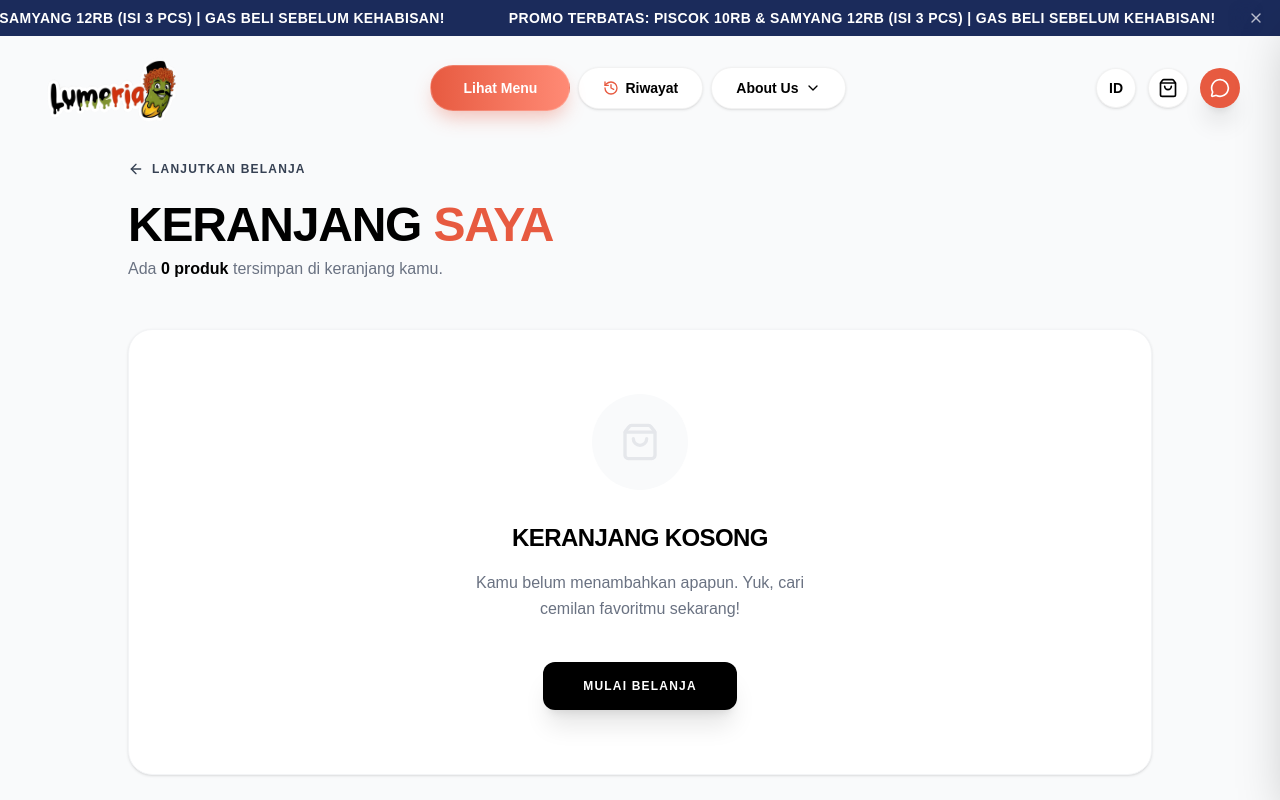
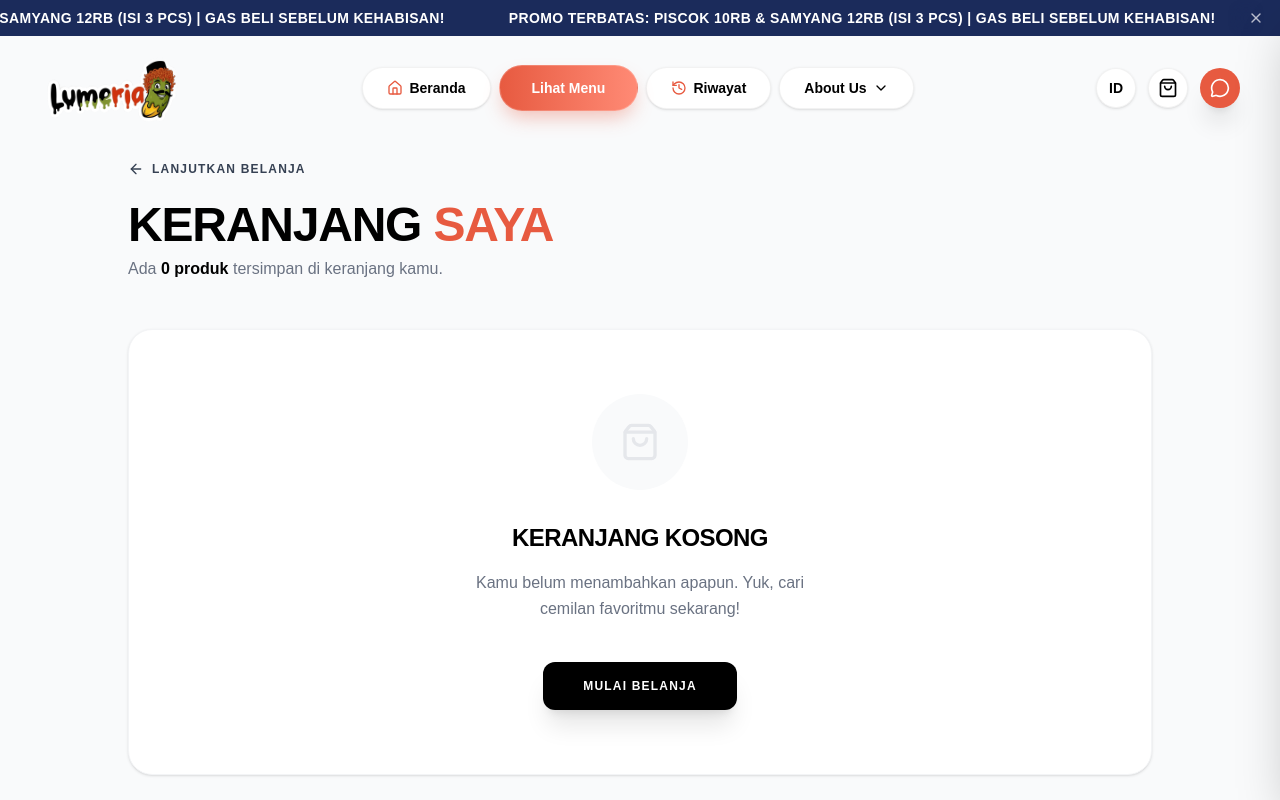
Before and after one commit to fyano7/Lumeri---Web-Produk, a Next.js app: page /cart in a window 1280 px wide. Shown: the top 800 px of the page. Built offline with nearby package versions, Linux system fonts and the light colour scheme.

Commit message:
Finished

```diff
--- a/components/ui/Navbar.tsx
+++ b/components/ui/Navbar.tsx
@@ -13,6 +13,7 @@ import {
   MessageCircle,
   ShoppingBag,
   History,
+  Home
 } from "lucide-react";
 import Image from "next/image";
 import Link from "next/link";
@@ -136,6 +137,14 @@ export default function Navbar() {
           {/* Center Links */}
           <div className="hidden lg:flex items-center gap-2 font-semibold text-sm text-black">
             <Link
+              href="/"
+              className="flex items-center gap-1.5 px-6 py-2.5 rounded-full bg-white hover:bg-gray-50 transition-all shadow-sm border border-black/5 font-bold hover:scale-105 active:scale-95"
+            >
+              <Home className="w-4 h-4 text-[#e75a40]" />
+              Beranda
+            </Link>
+
+            <Link
               href="/products"
               className="group relative flex items-center gap-2 px-8 py-3 rounded-full bg-gradient-to-r from-[#e75a40] to-[#ff8a75] text-white font-extrabold shadow-[0_10px_20px_-5px_rgba(231,90,64,0.4)] hover:shadow-[0_15px_25px_-5px_rgba(231,90,64,0.5)] transition-all duration-300 hover:scale-105 active:scale-95 overflow-hidden border border-white/20"
             >
@@ -229,7 +238,7 @@ export default function Navbar() {
               )}
             </Link>
             <a
-              href="https://wa.me/6281219186721"
+              href="https://wa.me/6281219186721?text=Halo%20min%20Lumeria,%20saya%20ingin%20tanya-tanya%20tentang%20produknya%20dong!"
               target="_blank"
               rel="noopener noreferrer"
               className="w-10 h-10 rounded-full bg-[#e75a40] text-white shadow-xl flex items-center justify-center transition-all hover:scale-110 active:scale-95 hover:bg-[#d4482e]"
@@ -286,7 +295,7 @@ export default function Navbar() {
               onClick={() => setIsMobileMenuOpen(false)}
               className={`text-4xl font-black uppercase tracking-tighter ${pathname.startsWith("/products") ? "text-[#e75a40]" : "text-black"}`}
             >
-              Shop
+              Menu
             </Link>
             <Link
               href="/history"
```
